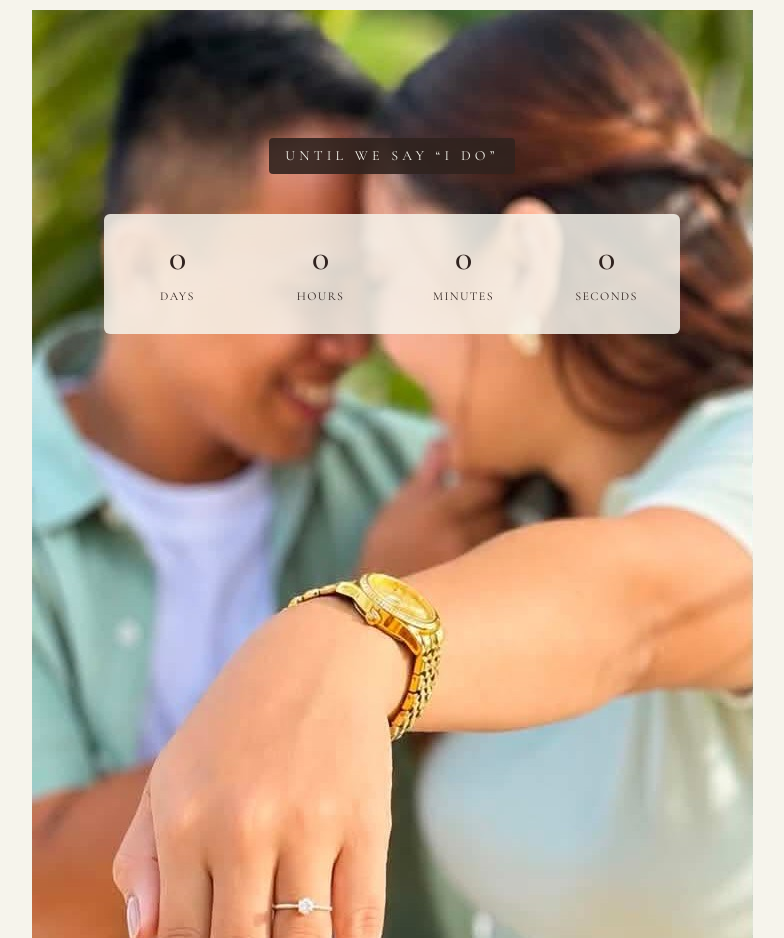
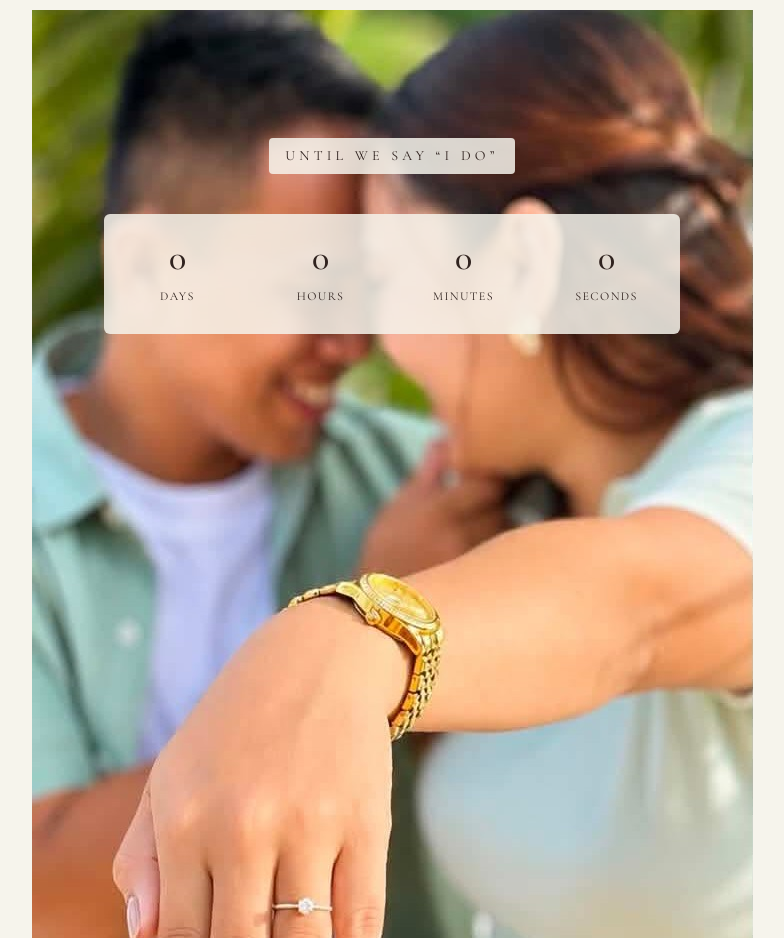
Before and after one commit to HaroldDinglasa/Emil-Rhea_Wedding_Invitation, a website: page until-we-say-i-do.html in a window 1280 px wide. Shown: the part 2060-2998 px from the top of the page, without its empty margins (248-1032 px from the left). Drawn offline with nearby package versions, Linux system fonts and the light colour scheme.

Commit message:
Center countdown label

```diff
--- a/until-we-say-i-do.html
+++ b/until-we-say-i-do.html
@@ -28,7 +28,7 @@
       </article>
     </div>
     <section id="until-we-say-i-do-content" class="mx-auto min-h-[36rem] w-full max-w-[721px] bg-cover bg-center bg-no-repeat px-6 py-32 text-center text-[#f6f4ec]" style="aspect-ratio:721/1158;background-color:#30231F;background-image:url('ring.jpg?v=4');background-size:cover;background-position:center">
-      <p class="inline-block rounded bg-[#30231F]/90 px-4 py-2 uppercase tracking-[.3em] text-sm text-[#f6f4ec]">Until we say “I do”</p>
+      <p class="mx-auto block w-fit rounded bg-[#f6f4ec]/85 px-4 py-2 uppercase tracking-[.3em] text-sm text-[#30231F]">Until we say “I do”</p>
       <div class="countdown-grid mx-auto mt-10 grid max-w-xl grid-cols-2 gap-3 rounded-md bg-[#f6f4ec]/85 p-2 sm:grid-cols-4">
         <div class="min-w-0 px-2 py-4"><strong id="d" class="block text-4xl font-medium text-[#30231F]">0</strong><span class="text-xs uppercase tracking-[.12em] text-[#30231F]">Days</span></div>
         <div class="min-w-0 px-2 py-4"><strong id="h" class="block text-4xl font-medium text-[#30231F]">0</strong><span class="text-xs uppercase tracking-[.12em] text-[#30231F]">Hours</span></div>
```
